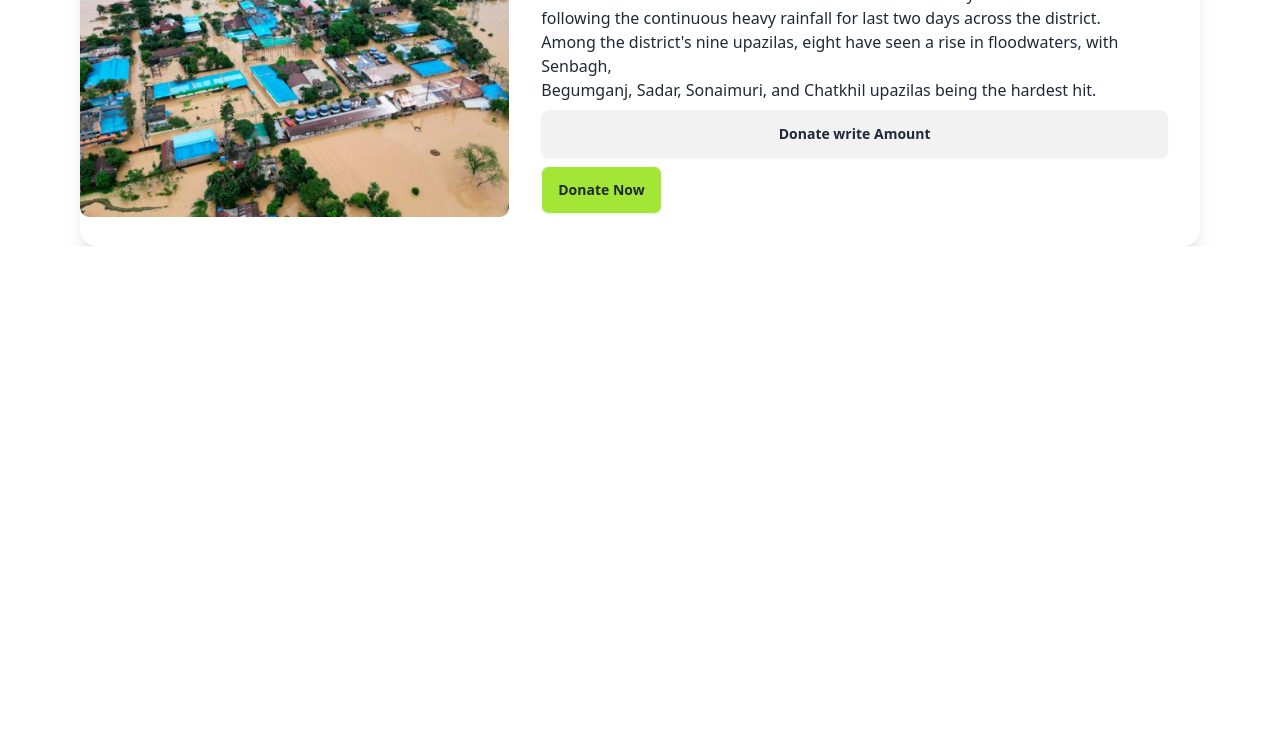
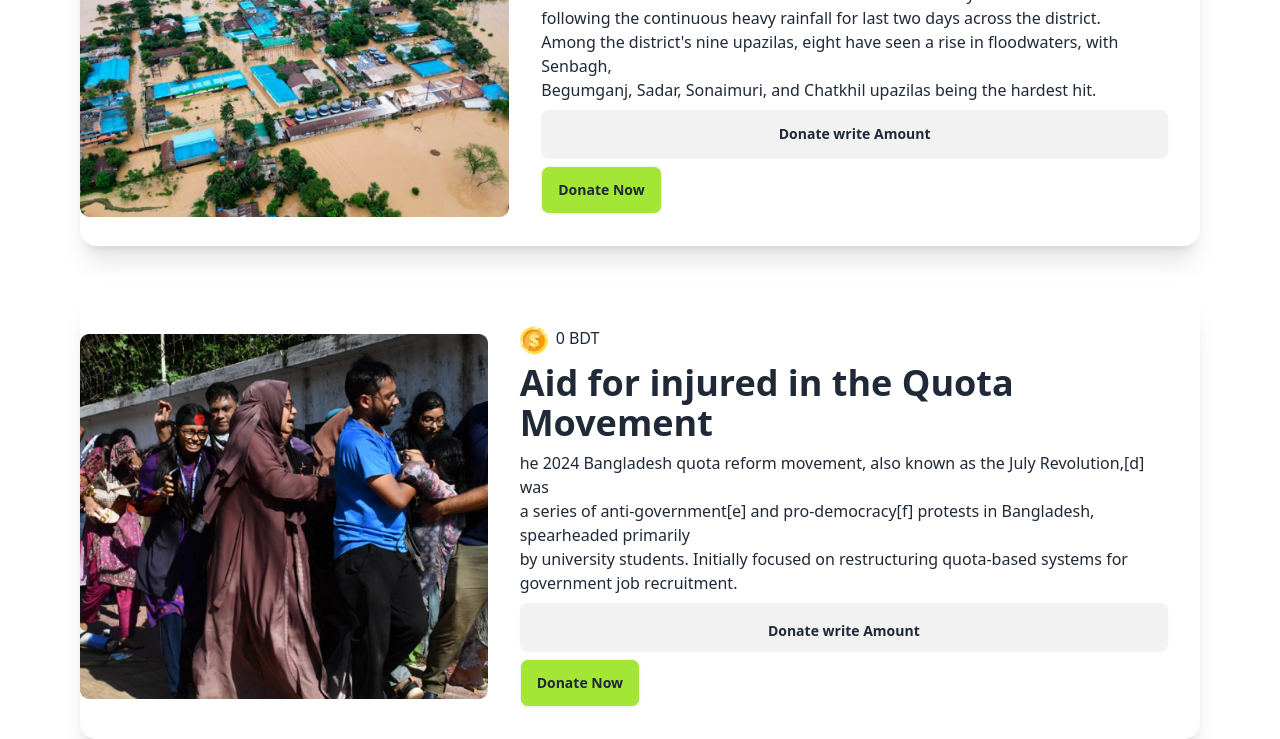
Before and after one commit to TinniEra/assignments-5, a plain HTML site: page index.html in a window 1280 px wide. Shown: the part 801-1540 px from the top of the page. Before the commit the page ends 1047 px from the top, so only its background shows below. Drawn offline with nearby package versions, Linux system fonts and the light colour scheme.

Commit message:
fifth commit

```diff
--- a/index.html
+++ b/index.html
@@ -103,7 +103,44 @@
                   </div>
                 </div>
               </div>
+              <br>
+              <br>
+              <div class="card lg:card-side bg-base-100 shadow-xl">
+                <figure>
+                  <img src="assets/quota-protest.png">
+                </figure>
 
+                <div class="card-body">
+                   <div class="flex ">
+                    <img src="assets/coin.png">
+                    <p class="pl-2">0 BDT</p>
+                   </div>
+                  <h2 class="card-title text-4xl">Aid for injured in the Quota Movement</h2>
+                  <p class="text-wrap">he 2024 Bangladesh quota reform movement, also known as the July Revolution,[d] was<br> a series of anti-government[e] and pro-democracy[f] protests in Bangladesh, spearheaded primarily <br>by university students. Initially focused on restructuring quota-based systems for government job recruitment.
+                    <div>
+                      <button class="btn btn-block p-5 ">Donate write Amount </button>
+                    </div>
+
+
+                  <div class="gap-5">
+
+                    <a href="#my_modal_8" class="btn bg-lime-400 text-center">Donate Now</a>
+
+
+                    <div class="modal" role="dialog" id="my_modal_8">
+                   <div class="modal-box">
+                   <h3 class=" font-bold text-center text-5xl">Congrates</h3><br>
+                   <img class="pl-52" src="assets/coin.png">
+               <p class="py-4 text-center">You have donatd for Noakhali </p>
+              <div class="modal-action">
+               <a href="#" class="btn text-center ">Close Confirmation</a>
+             </div>
+             </div>
+            </div>
+
+                  </div>
+                </div>
+              </div>
 
 
 
```
